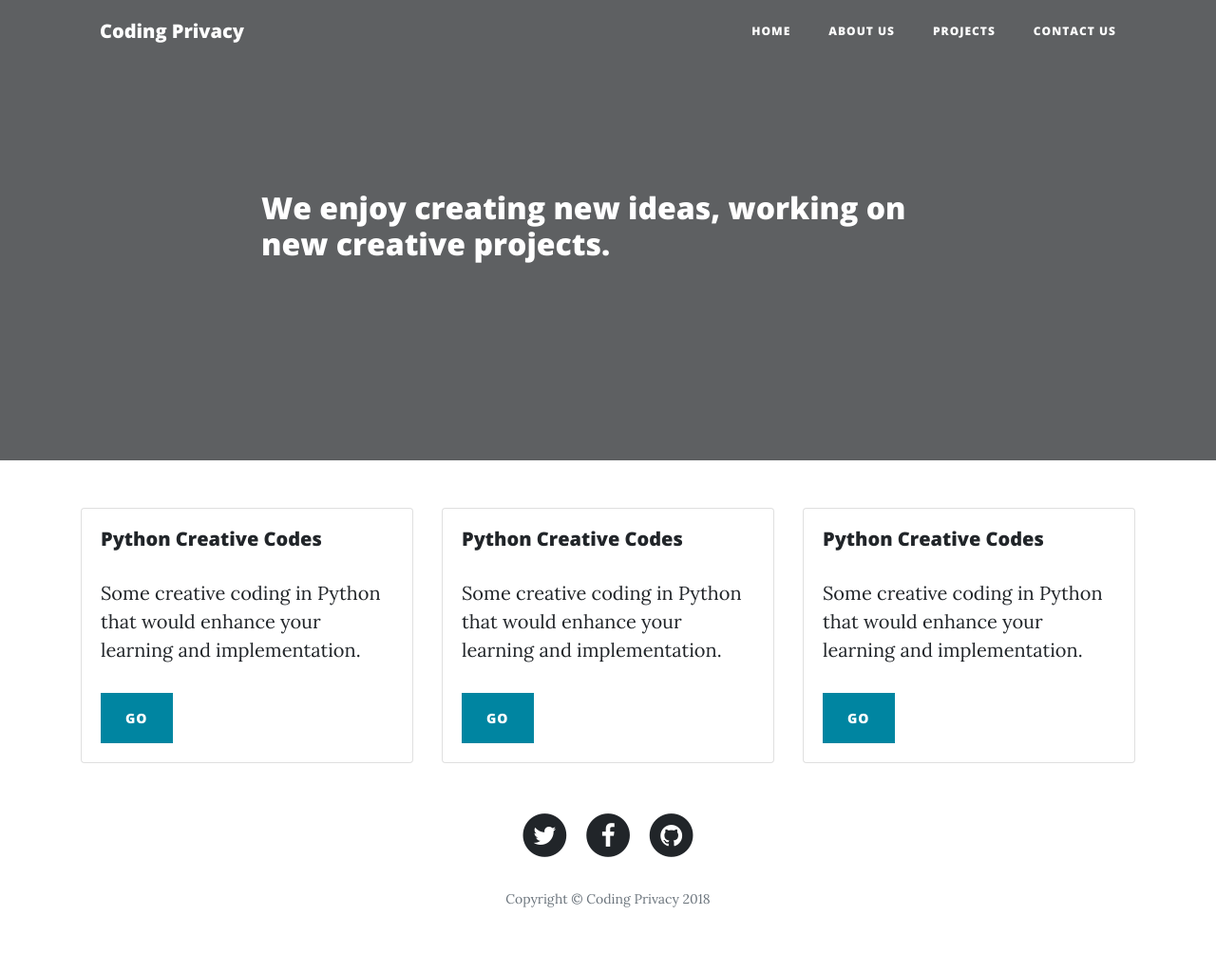
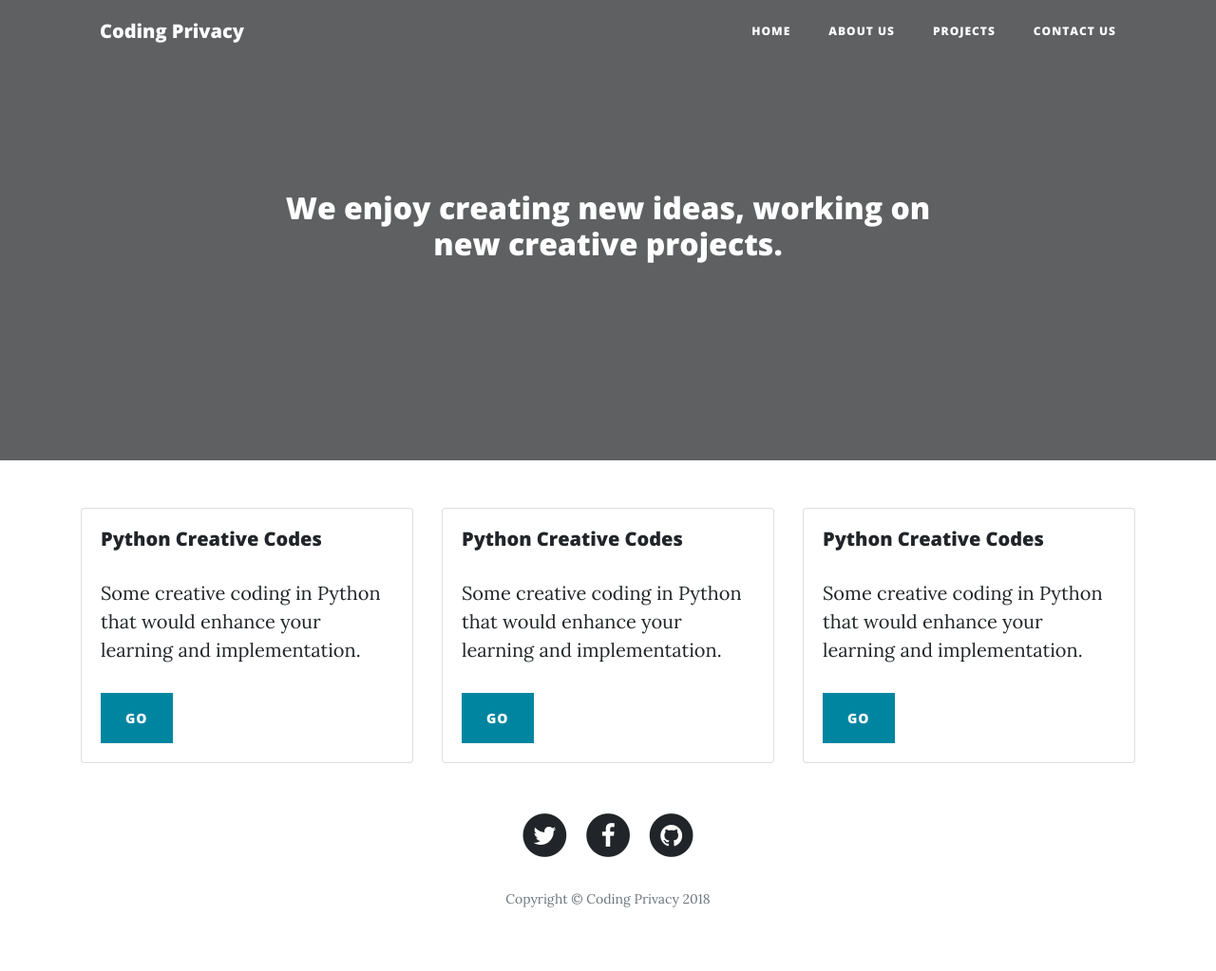
Before and after one commit to codingprivacy/codingprivacy.github.io, a Jekyll site: the page built from projects.html, in a window 1280 px wide. Shown: the whole page at 95% size. Built offline with Jekyll 4.4.1, drawn with Linux system fonts in a browser that asks for light colours; a style sheet for code colours, icons or effects is not loaded.

Commit message:
about.html edited.

```diff
--- a/projects.html
+++ b/projects.html
@@ -8,7 +8,7 @@ layout: default
   <div class="container">
     <div class="row">
       <div class="col-lg-8 col-md-10 mx-auto">
-        <div class="post-heading">
+        <div class="post-heading text-center">
           <h2>We enjoy creating new ideas, working on new creative projects.</h2>
         </div>
       </div>
```
